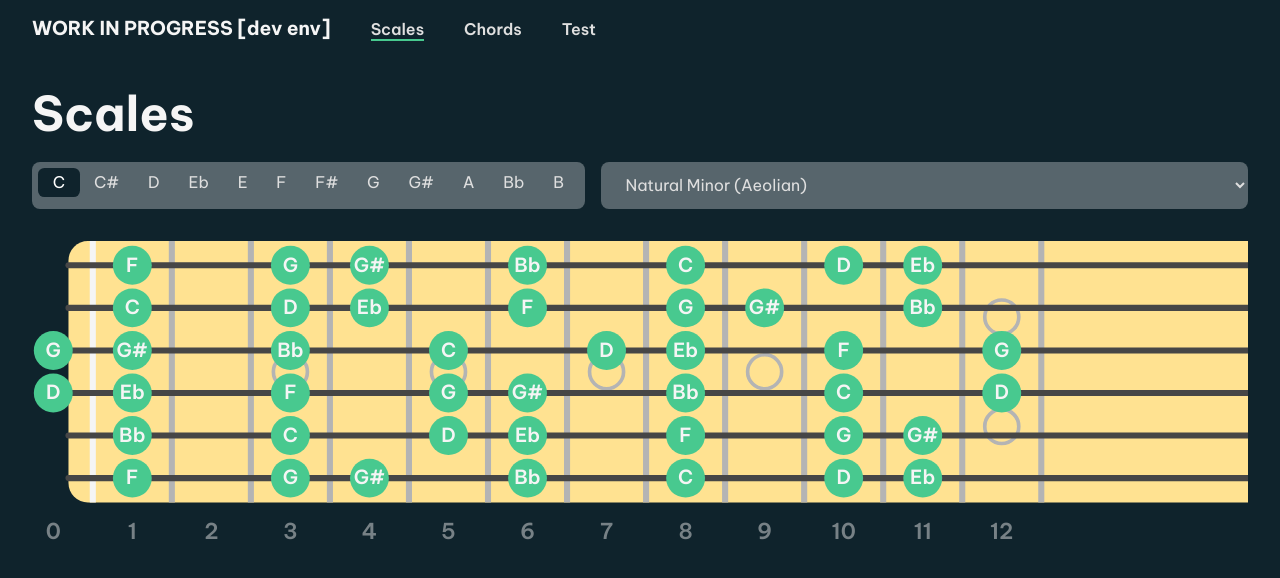
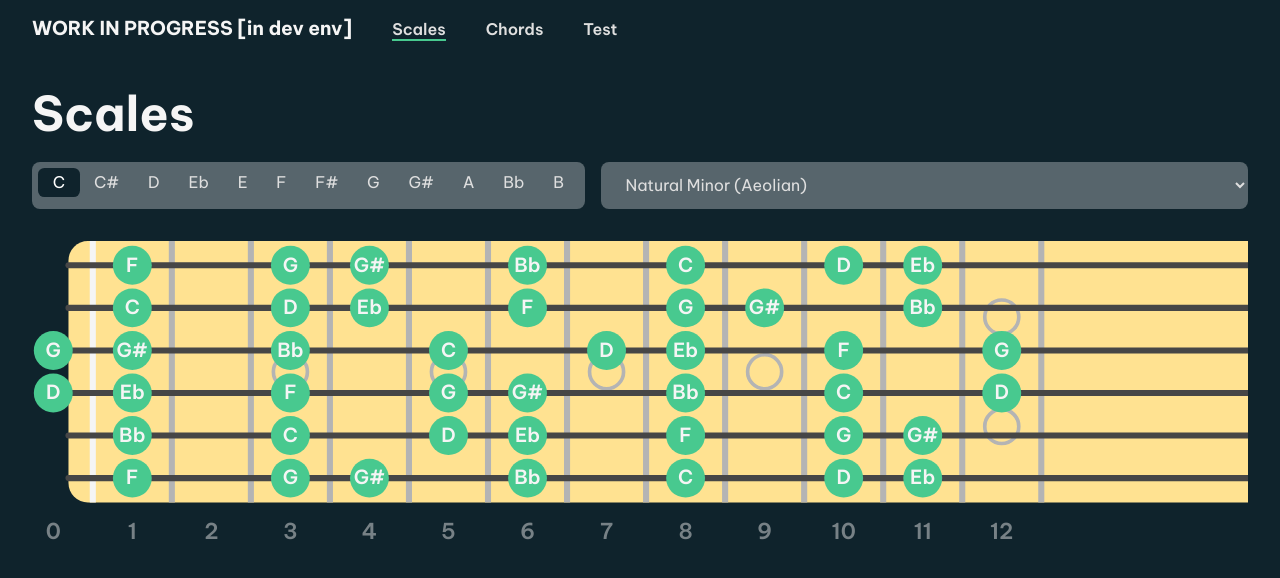
Before and after one commit to pannacotta98/guitar-app, a React (Create React App) app: page /scales in a window 1280 px wide. Shown: the top 578 px of the page. Built offline with nearby package versions, Linux system fonts and the light colour scheme.

Commit message:
Small change to trigger gh action

```diff
--- a/src/components/NavBar.tsx
+++ b/src/components/NavBar.tsx
@@ -39,7 +39,7 @@ const navLinkClassName = ({ isActive }: { isActive: boolean }) => (isActive ? 's
 export function NavBar() {
   return (
     <NavContainer>
-      <TextLogo>WORK IN PROGRESS{isDev() && ' [dev env]'}</TextLogo>
+      <TextLogo>WORK IN PROGRESS{isDev() && ' [in dev env]'}</TextLogo>
       <Navigation>
         <NavigationItem>
           <NavLink to="/scales" className={navLinkClassName}>
```
